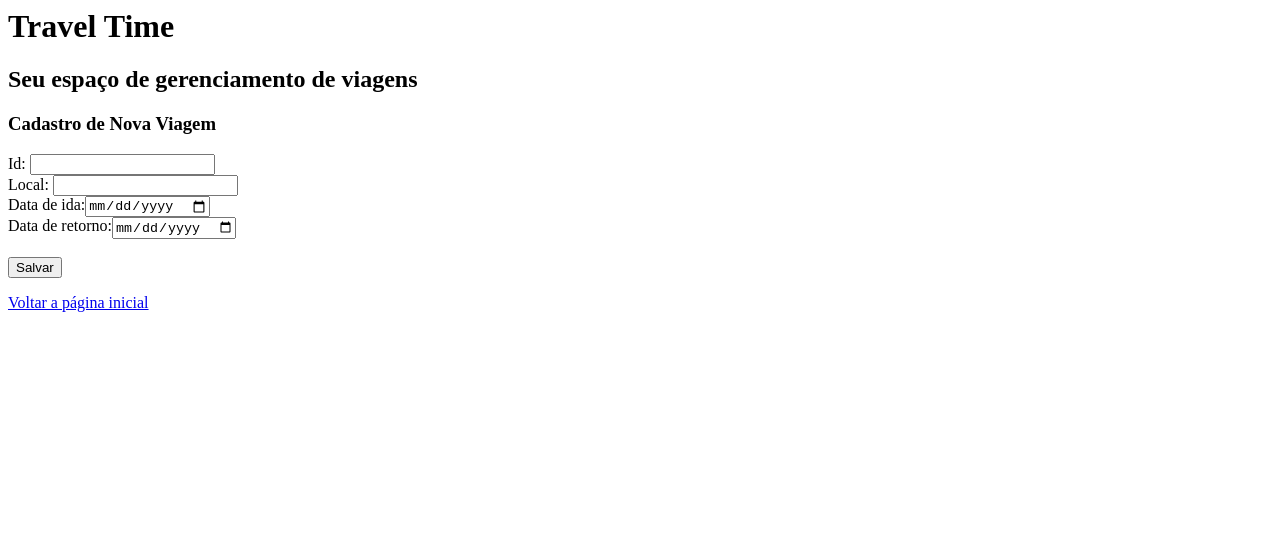
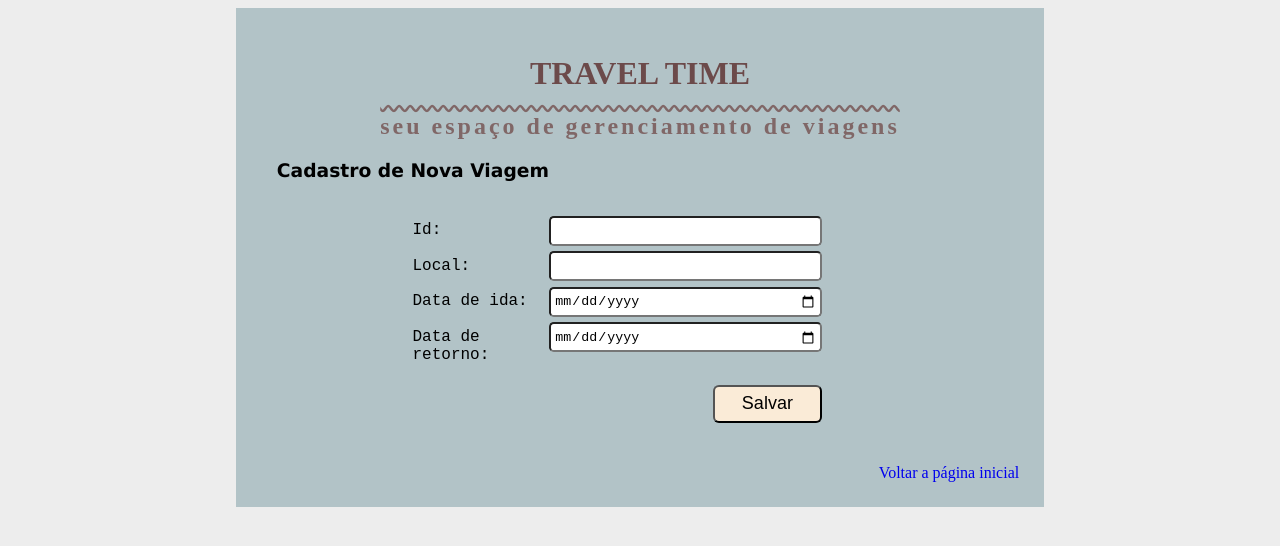
Before and after one commit to deniseanjos/proway-web, a plain HTML site: page html-css/atp33/create.html in a window 1280 px wide. Drawn offline with Linux system fonts and the light colour scheme.

Commit message:
realizacao atividade

```diff
--- a/html-css/atp33/create.html
+++ b/html-css/atp33/create.html
@@ -1,9 +1,11 @@
 <html>
     <head>
         <title>Travel Time</title>
+        <link rel="stylesheet" href="style/create.css">
     </head>
 
     <body>
+        <div>
         <h1>Travel Time</h1>
         <h2>Seu espaço de gerenciamento de viagens</h2>
         <h3>Cadastro de Nova Viagem</h3>
@@ -12,13 +14,18 @@
             <label>Id: </label><input type="number" /><br />
             <label>Local: </label><input type="text" /> <br />
             <label>Data de ida:</label><input type="date" /> <br />
-            <label>Data de retorno:</label><input type="date" /> <br />
+            <label>Data de retorno:</label><input type="date"> <br />
             <br />
-            <input type="submit" value="Salvar" />
+
+            <div class="bt">
+            <button type="submit" value="Salvar">Salvar</button>
+            </div>
         </form>
 
         <nav>
             <a href="index.html">Voltar a página inicial</a><br />
         </nav>
+    </div>
     </body>
+
 </html>
--- /dev/null
+++ b/html-css/atp33/style/create.css
@@ -0,0 +1,94 @@
+body {
+    background-color: #EDEDED;
+}
+
+div{
+    width: 60%;
+    margin: auto;
+    padding: 2%;
+    background-color: #688f9773;
+}
+
+h1{
+    text-align: center;
+    text-transform: uppercase;
+    color: #6C4A4A;
+}
+
+h2 {
+    text-transform: lowercase;
+    text-align: center;
+    color: #806767;
+    text-decoration: overline wavy;
+    letter-spacing: 3px;
+}
+
+h3 {
+    font-family: 'Lucida Sans', 'Lucida Sans Regular', 'Lucida Grande', 'Lucida Sans Unicode', Geneva, Verdana, sans-serif;
+    padding-left: 1rem;
+}
+
+nav,a{
+    text-decoration: none;
+    display: flex;
+    justify-content: end;
+}
+
+nav>a:hover{
+    color: beige;
+}
+
+
+form {
+    width: 60%;
+    justify-self: center;
+    padding: 1rem 1rem 1rem 1rem;
+}
+
+label {
+    width: 30%;
+    display: inline-flex;
+    height: 30px;
+    margin: auto;
+    font-family: 'Courier New', Courier, monospace;
+}
+
+input {
+    width: 60%;
+    border-radius: .3rem;
+    height: 30px;
+    padding: .2rem;
+    margin: auto;
+    font-family: 'Courier New', Courier, monospace;
+}
+
+.bt{
+    display: flex;
+    width: 80%;
+    justify-content: end;
+    background: none;
+}
+
+button{
+    cursor: pointer;
+    background-color: antiquewhite;
+    width: 30%;
+    padding: .4rem;
+    border-radius: 6px;
+    text-align: center;
+    font-size: 18px;
+    justify-self: end;
+    margin: 0%;
+}
+
+button:hover{
+    cursor: pointer;
+    background-color: rgb(201, 164, 115);
+    width: 30%;
+    padding: .4rem;
+    border-radius: 6px;
+    text-align: center;
+    font-size: 18px;
+    justify-self: end;
+    margin: 0%;
+}
--- /dev/null
+++ b/html-css/atp33/style/delete.css
@@ -0,0 +1,94 @@
+body {
+    background-color: #EDEDED;
+}
+
+div{
+    width: 60%;
+    margin: auto;
+    padding: 2%;
+    background-color: #688f9773;
+}
+
+h1{
+    text-align: center;
+    text-transform: uppercase;
+    color: #6C4A4A;
+}
+
+h2 {
+    text-transform: lowercase;
+    text-align: center;
+    color: #806767;
+    text-decoration: overline wavy;
+    letter-spacing: 3px;
+}
+
+h3 {
+    font-family: 'Lucida Sans', 'Lucida Sans Regular', 'Lucida Grande', 'Lucida Sans Unicode', Geneva, Verdana, sans-serif;
+    padding-left: 1rem;
+}
+
+nav,a{
+    text-decoration: none;
+    display: flex;
+    justify-content: end;
+}
+
+nav>a:hover{
+    color: beige;
+}
+
+
+form {
+    width: 60%;
+    justify-self: center;
+    padding: 1rem 1rem 1rem 1rem;
+}
+
+label {
+    width: 30%;
+    display: inline-flex;
+    height: 30px;
+    margin: auto;
+    font-family: 'Courier New', Courier, monospace;
+}
+
+input {
+    width: 60%;
+    border-radius: .3rem;
+    height: 30px;
+    padding: .2rem;
+    margin: auto;
+    font-family: 'Courier New', Courier, monospace;
+}
+
+.bt{
+    display: flex;
+    width: 80%;
+    justify-content: end;
+    background: none;
+}
+
+button{
+    cursor: pointer;
+    background-color: antiquewhite;
+    width: 30%;
+    padding: .4rem;
+    border-radius: 6px;
+    text-align: center;
+    font-size: 18px;
+    justify-self: end;
+    margin: 0%;
+}
+
+button:hover{
+    cursor: pointer;
+    background-color: rgb(201, 164, 115);
+    width: 30%;
+    padding: .4rem;
+    border-radius: 6px;
+    text-align: center;
+    font-size: 18px;
+    justify-self: end;
+    margin: 0%;
+}
--- /dev/null
+++ b/html-css/atp33/style/index.css
@@ -0,0 +1,41 @@
+body {
+    background-color: #EDEDED;
+}
+
+div{
+    width: 60%;
+    margin: auto;
+    padding: 2%;
+    background-color: #688f9773;
+}
+
+h1{
+    text-align: center;
+    text-transform: uppercase;
+    color: #6C4A4A;
+}
+
+h2 {
+    text-align: center;
+    color: #806767;
+    text-decoration: overline wavy;
+    letter-spacing: 3px;
+    text-transform: lowercase;
+}
+
+span {
+    display: flex;
+    margin-bottom: 1.2rem;
+}
+
+a {
+    display: flex;
+    flex-direction: column;
+    text-decoration: none;
+    color: #5c5cc2;
+    padding-bottom: 1rem;
+}
+
+a:hover{
+    color: #b49898;
+}
--- /dev/null
+++ b/html-css/atp33/style/read.css
@@ -0,0 +1,61 @@
+body {
+    background-color: #EDEDED;
+}
+
+div{
+    width: 60%;
+    margin: auto;
+    padding: 2%;
+    background-color: #688f9773;
+}
+
+h1{
+    text-align: center;
+    text-transform: uppercase;
+    color: #6C4A4A;
+}
+
+h2 {
+    text-transform: lowercase;
+    text-align: center;
+    color: #806767;
+    text-decoration: overline wavy;
+    letter-spacing: 3px;
+}
+
+h3 {
+    font-family: 'Lucida Sans', 'Lucida Sans Regular', 'Lucida Grande', 'Lucida Sans Unicode', Geneva, Verdana, sans-serif;
+    padding-left: 1rem;
+}
+
+nav,a{
+    text-decoration: none;
+    display: flex;
+    justify-content: end;
+}
+
+nav>a:hover{
+    color: beige;
+}
+
+table {
+    width: 70%;
+    border: 1px solid #6C4A4A;
+    text-align: justify;
+    border-collapse: collapse;
+}
+
+thead {
+    background-color: #6C4A4A;
+    color: #EDEDED;
+    margin: 0px;
+}
+
+th, td{
+    padding: 10px;
+}
+
+
+tbody>tr:hover {
+    background-color: #EDEDED;
+}
--- /dev/null
+++ b/html-css/atp33/style/uptade.css
@@ -0,0 +1,94 @@
+body {
+    background-color: #EDEDED;
+}
+
+div{
+    width: 60%;
+    margin: auto;
+    padding: 2%;
+    background-color: #688f9773;
+}
+
+h1{
+    text-align: center;
+    text-transform: uppercase;
+    color: #6C4A4A;
+}
+
+h2 {
+    text-transform: lowercase;
+    text-align: center;
+    color: #806767;
+    text-decoration: overline wavy;
+    letter-spacing: 3px;
+}
+
+h3 {
+    font-family: 'Lucida Sans', 'Lucida Sans Regular', 'Lucida Grande', 'Lucida Sans Unicode', Geneva, Verdana, sans-serif;
+    padding-left: 1rem;
+}
+
+nav,a{
+    text-decoration: none;
+    display: flex;
+    justify-content: end;
+}
+
+nav>a:hover{
+    color: beige;
+}
+
+
+form {
+    width: 60%;
+    justify-self: center;
+    padding: 1rem 1rem 1rem 1rem;
+}
+
+label {
+    width: 30%;
+    display: inline-flex;
+    height: 30px;
+    margin: auto;
+    font-family: 'Courier New', Courier, monospace;
+}
+
+input {
+    width: 60%;
+    border-radius: .3rem;
+    height: 30px;
+    padding: .2rem;
+    margin: auto;
+    font-family: 'Courier New', Courier, monospace;
+}
+
+.bt{
+    display: flex;
+    width: 80%;
+    justify-content: end;
+    background: none;
+}
+
+button{
+    cursor: pointer;
+    background-color: antiquewhite;
+    width: 30%;
+    padding: .4rem;
+    border-radius: 6px;
+    text-align: center;
+    font-size: 18px;
+    justify-self: end;
+    margin: 0%;
+}
+
+button:hover{
+    cursor: pointer;
+    background-color: rgb(201, 164, 115);
+    width: 30%;
+    padding: .4rem;
+    border-radius: 6px;
+    text-align: center;
+    font-size: 18px;
+    justify-self: end;
+    margin: 0%;
+}
```
Also changed, not shown: html-css/atp33/delete.html (+7 -2 lines), html-css/atp33/index.html (+9 -6 lines), html-css/atp33/read.html (+8 -5 lines), html-css/atp33/update.html (+6 -1 lines).
